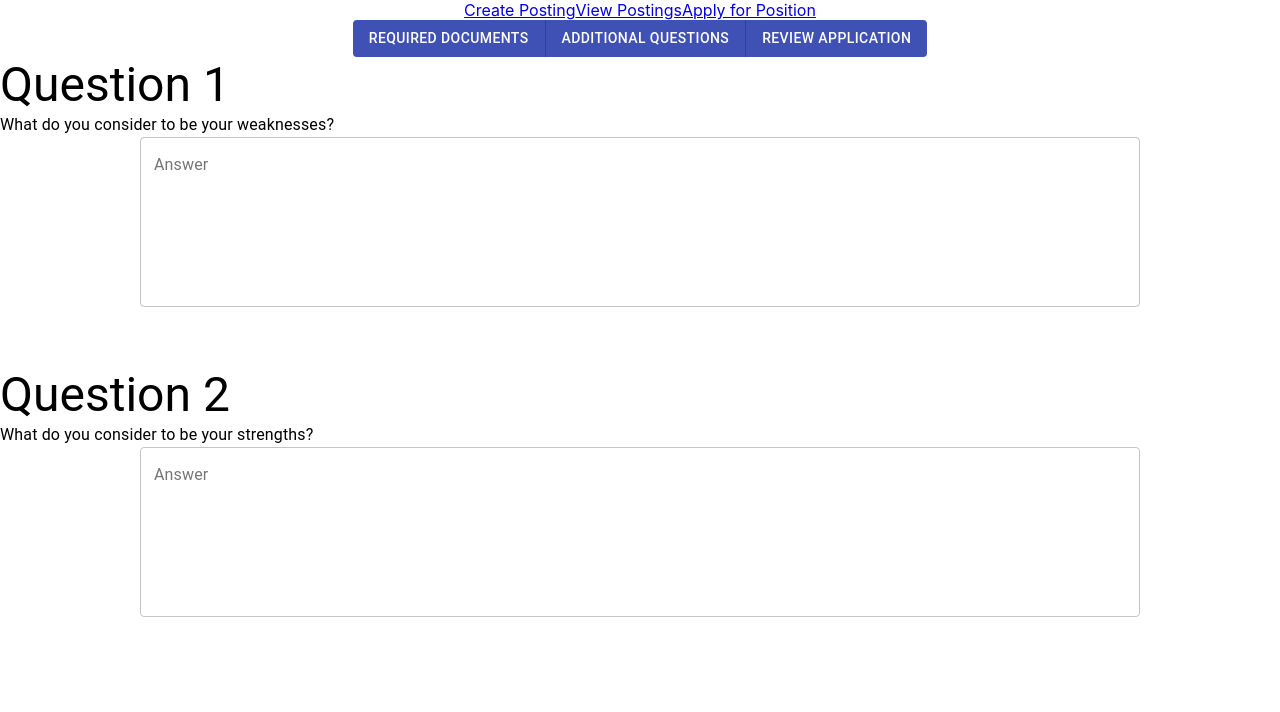
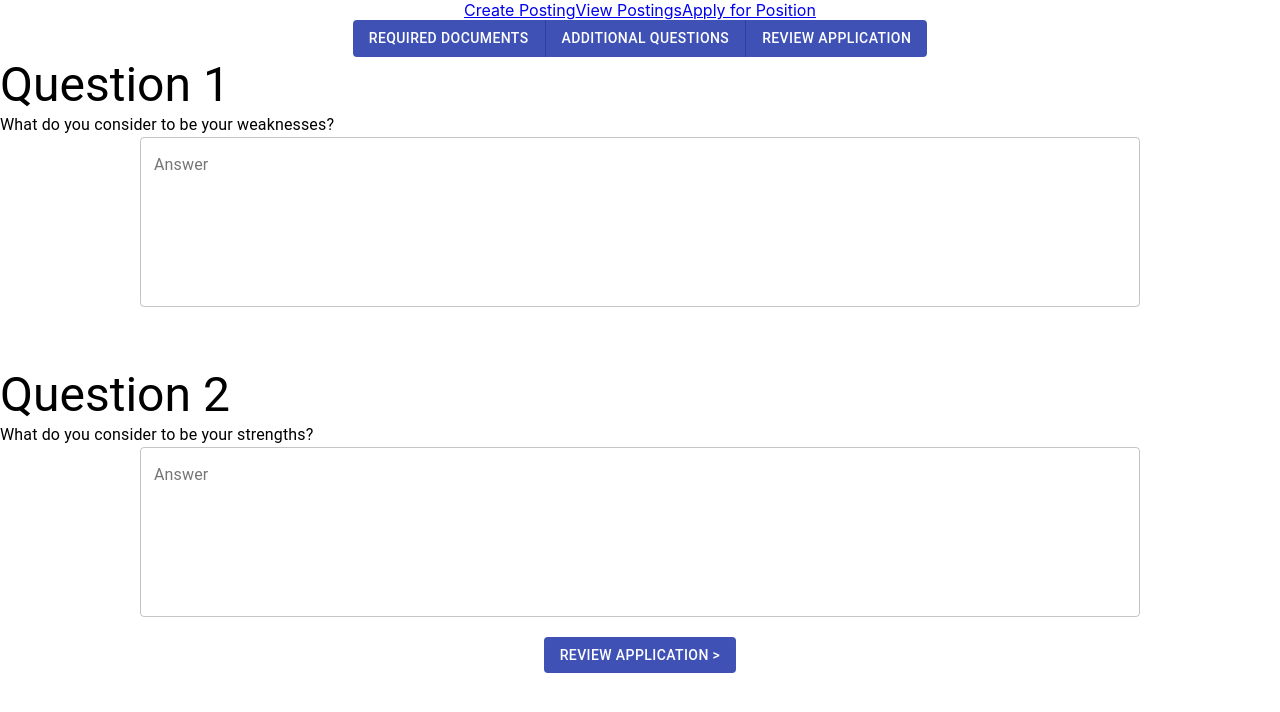
Before and after one commit to joshuaguinness/MacTA-Gateway, a React (Create React App) app: page /#/applyposition in a window 1280 px wide. Shown: the top 712 px of the page. Built offline with nearby package versions, Linux system fonts and the light colour scheme.

Commit message:
Added next page button

```diff
--- a/src/components/ApplyPosition.js
+++ b/src/components/ApplyPosition.js
@@ -70,6 +70,10 @@ class Questions extends React.Component {
             />
           </Grid>
         </Grid>
+        <br />
+        <Button disableElevation variant="contained" color="primary">
+          Review Application &gt;{" "}
+        </Button>
       </div>
     );
   }
```
